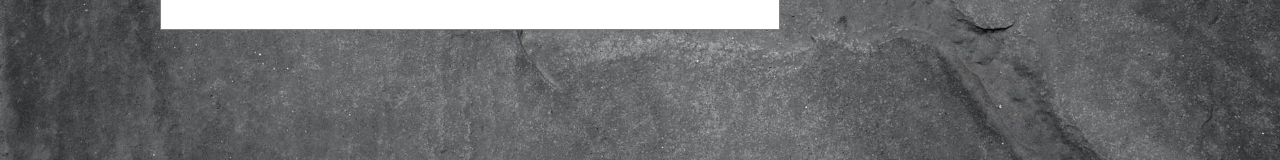
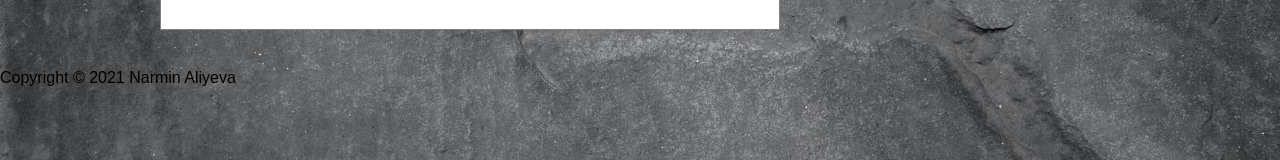
Before and after one commit to NarminGale/Basic-Portfolio, a plain HTML site: page index.html in a window 1280 px wide. Shown: the part 564-724 px from the top of the page. Drawn offline with Linux system fonts and the light colour scheme.

Commit message:
Modified some codes

```diff
--- a/index.html
+++ b/index.html
@@ -55,5 +55,8 @@
         /></a>
       </aside>
     </section>
+    <footer>
+      <p>Copyright &copy; 2021 Narmin Aliyeva</p>
+    </footer>
   </body>
 </html>
```
